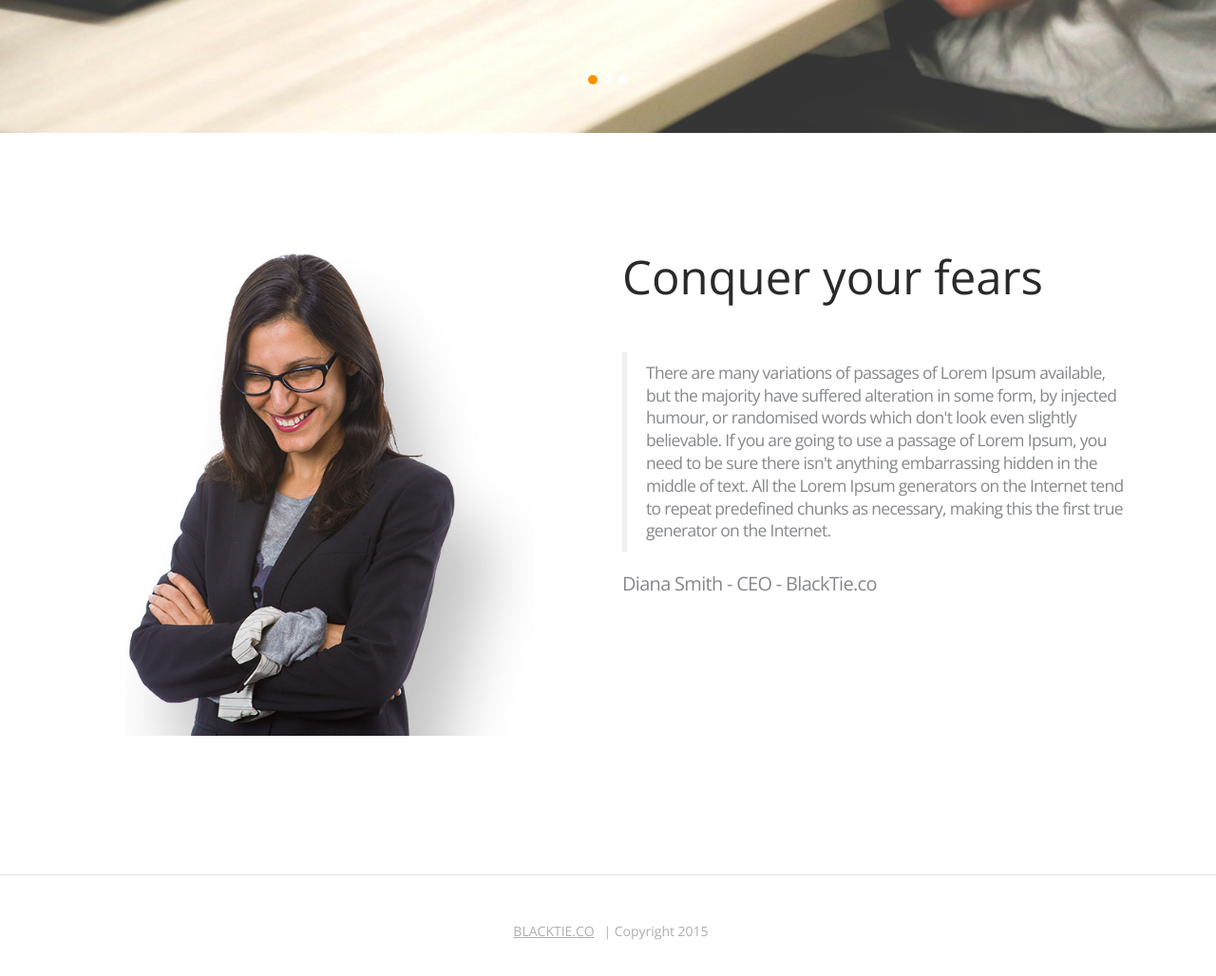
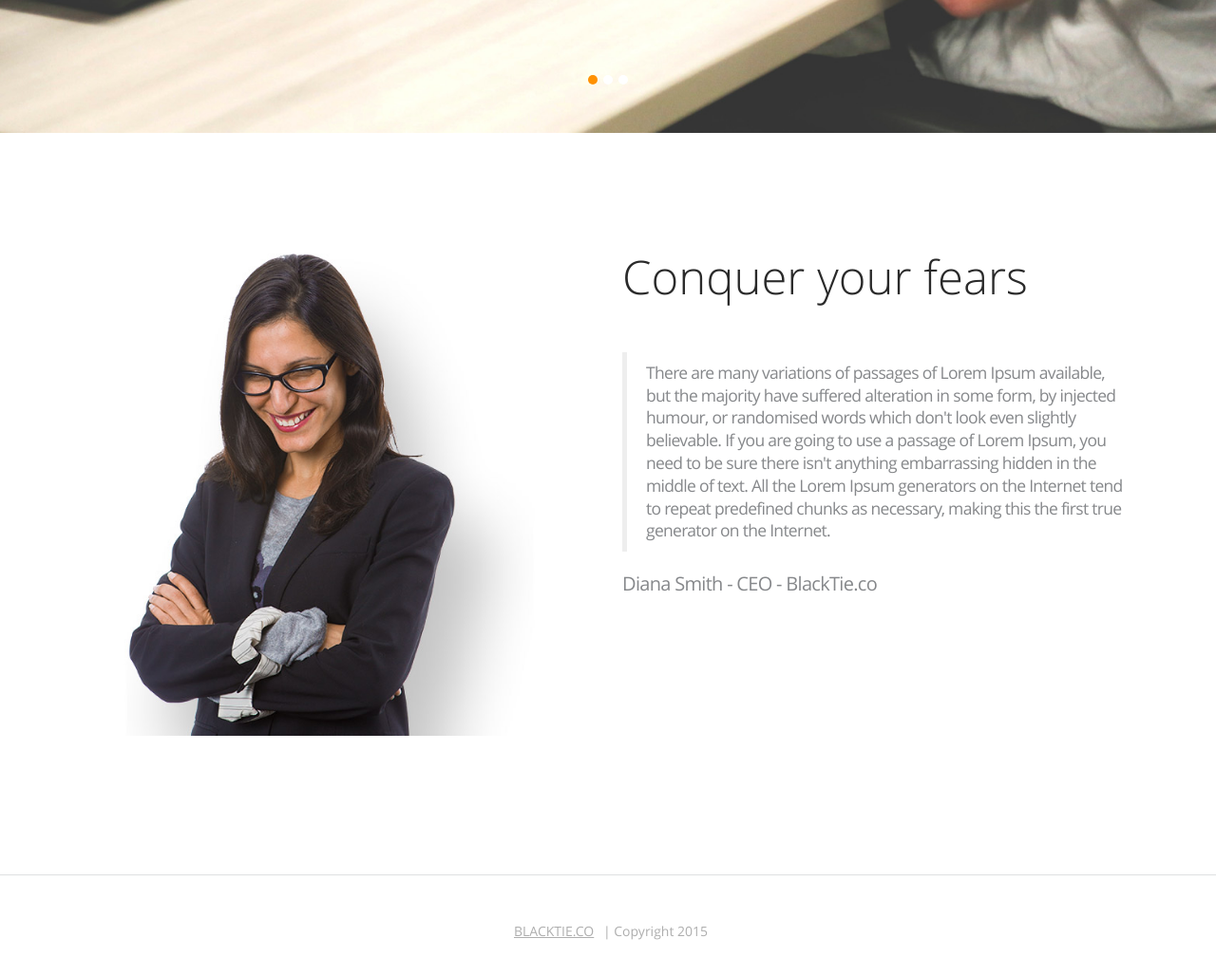
Before and after one commit to TeamVerre/verre-homepage, a website: page public/about.html in a window 1280 px wide. Shown: the part 2446-3474 px from the top of the page at 95% size. Drawn offline with nearby package versions, Linux system fonts and the light colour scheme.

Commit message:
added local google font import

```diff
--- a/public/css/main.css
+++ b/public/css/main.css
@@ -1,4 +1,4 @@
-@import url(https://fonts.googleapis.com/css?family=Open+Sans:400,300,800,700);
+@import url(google_font_api_call.css);
 @import url("normalize.css");
 @import url("grid.css");
 @import url("modal.css");
```
